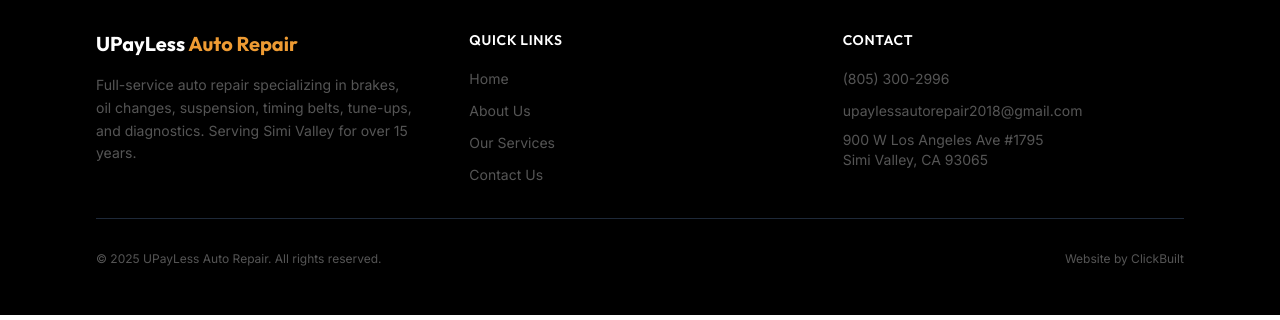
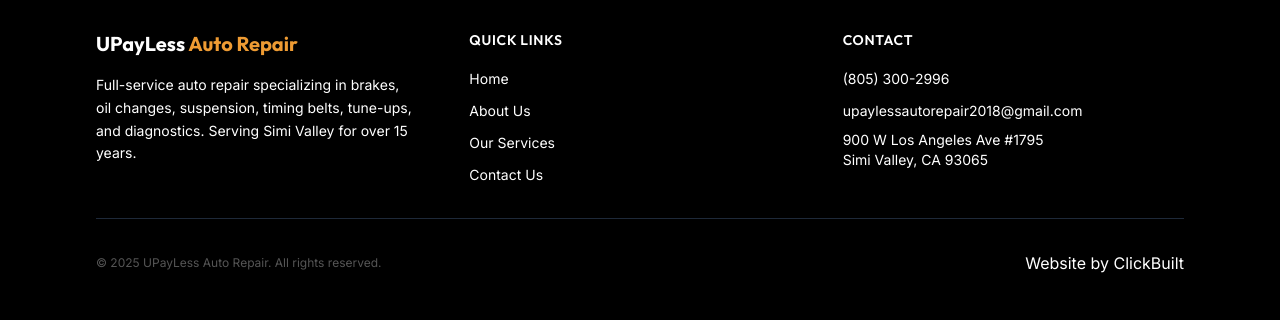
Before and after one commit to Aadi-1/upaylessauto, a Next.js app: page / in a window 1280 px wide. Shown: the part 4218-4538 px from the top of the page. Built offline with nearby package versions, Linux system fonts and the light colour scheme.

Commit message:
changed UI

```diff
--- a/src/components/About.tsx
+++ b/src/components/About.tsx
@@ -13,6 +13,7 @@
                 src={upayless2}
                 alt="UPayLess Auto Repair shop"
                 fill
+                sizes="(max-width: 768px) 100vw, 50vw"
                 className="object-cover rounded-2xl"
               />
               {/* <img
--- a/src/components/Footer.tsx
+++ b/src/components/Footer.tsx
@@ -17,7 +17,7 @@
               <span className="text-brand-light">UPayLess</span>
               <span className="text-brand-orange"> Auto Repair</span>
             </div>
-            <p className="text-sm text-brand-muted mt-4 max-w-xs leading-relaxed font-body">
+            <p className="text-sm  mt-4 max-w-xs leading-relaxed text-brand-light">
               Full-service auto repair specializing in brakes, oil changes,
               suspension, timing belts, tune-ups, and diagnostics. Serving Simi
               Valley for over 15 years.
@@ -34,7 +34,7 @@
                 <li key={link.label}>
                   <a
                     href={link.href}
-                    className="text-sm text-brand-muted hover:text-brand-orange transition-colors font-body"
+                    className="text-sm text-brand-light hover:text-brand-orange transition-colors font-body"
                   >
                     {link.label}
                   </a>
@@ -52,7 +52,7 @@
               <li>
                 <a
                   href="tel:8053002996"
-                  className="text-sm text-brand-muted hover:text-brand-orange transition-colors font-body"
+                  className="text-sm text-brand-light hover:text-brand-orange transition-colors font-body"
                 >
                   (805) 300-2996
                 </a>
@@ -60,13 +60,13 @@
               <li>
                 <a
                   href="mailto:upaylessautorepair2018@gmail.com"
-                  className="text-sm text-brand-muted hover:text-brand-orange transition-colors font-body"
+                  className="text-sm text-brand-light hover:text-brand-orange transition-colors font-body"
                 >
                   upaylessautorepair2018@gmail.com
                 </a>
               </li>
               <li>
-                <p className="text-sm text-brand-muted font-body">
+                <p className="text-sm text-brand-light font-body">
                   900 W Los Angeles Ave #1795
                   <br />
                   Simi Valley, CA 93065
@@ -85,7 +85,7 @@
             href="https://www.clickbuilt.net/"
             target="_blank"
             rel="noopener noreferrer"
-            className="text-xs text-brand-muted hover:text-brand-orange transition-colors font-body"
+            className="text-md text-brand-light hover:text-brand-orange transition-colors font-body"
           >
             Website by ClickBuilt
           </a>
--- a/src/components/Navbar.tsx
+++ b/src/components/Navbar.tsx
@@ -35,11 +35,13 @@
           alt="UPayLess Auto Repair Logo"
           width={200}
           height={200}
+          className="hidden md:block"
         />
         {/* <img src="https://placehold.co/150x50" alt="UPayLess Logo" /> */}
-        <div className="font-heading font-bold text-xl">
-          {/* <span className="text-brand-light">UPayLess</span>
-          <span className="text-brand-orange"> Auto Repair</span> */}
+        <div className="font-heading font-bold text-xl text-center">
+          <span className="block md:hidden text-brand-light font-heading font-semibold text-2xl mx-auto">
+            UPayLess Auto Repair
+          </span>
         </div>
 
         {/* Desktop nav */}
```
